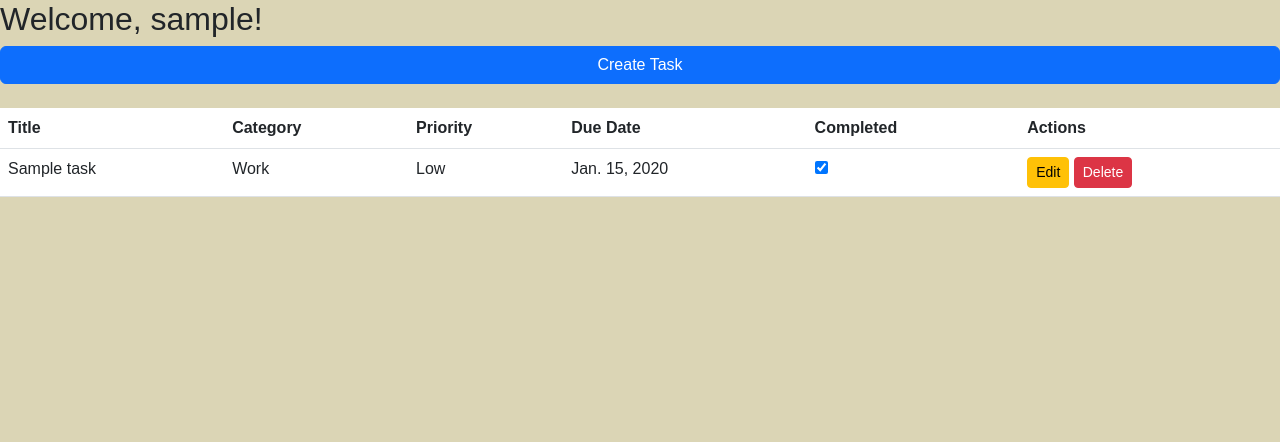
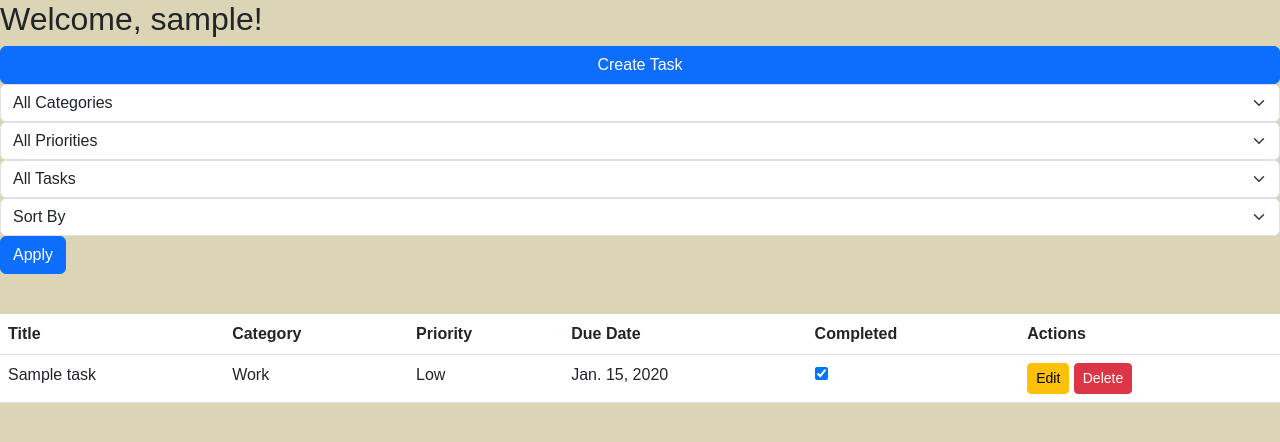
Before and after one commit to LisaReitinger/the-task-tracker, a Django app: page /dashboard/ in a window 1280 px wide. Shown: the top 442 px of the page. Run offline with Django 4.2, Linux system fonts and the light colour scheme; a user stored in the database is signed in; tables that the repository leaves empty hold one stand-in row (values such as "Sample post").

Commit message:
Add filters and sorting for tasks

```diff
--- a/tasks/templates/tasks/dashboard.html
+++ b/tasks/templates/tasks/dashboard.html
@@ -4,6 +4,33 @@
 {% block content %}
 <h2>Welcome, {{ user.username }}!</h2>
 <a href="{% url 'task_create' %}" class="btn btn-primary">Create Task</a>
+
+<form method="GET" class="mb-3">
+    <select name="category" class="form-select">
+        <option value="">All Categories</option>
+        <option value="Work">Work</option>
+        <option value="Personal">Personal</option>
+        <option value="Health">Health</option>
+    </select>
+    <select name="priority" class="form-select">
+        <option value="">All Priorities</option>
+        <option value="Low">Low</option>
+        <option value="Medium">Medium</option>
+        <option value="High">High</option>
+    </select>
+    <select name="completed" class="form-select">
+        <option value="">All Tasks</option>
+        <option value="true">Completed</option>
+        <option value="false">Incomplete</option>
+    </select>
+    <select name="sort_by" class="form-select">
+        <option value="">Sort By</option>
+        <option value="due_date">Due Date</option>
+        <option value="priority">Priority</option>
+    </select>
+    <button type="submit" class="btn btn-primary">Apply</button>
+</form>
+
 <table class="table mt-4">
     <thead>
         <tr>
--- a/tasks/views.py
+++ b/tasks/views.py
@@ -38,7 +38,27 @@ def login_view(request):
 
 @login_required
 def dashboard(request):
-    tasks = Task.objects.filter(user=request.user).order_by('due_date')
+    tasks = Task.objects.filter(user=request.user)
+
+    # Filtering
+    category = request.GET.get('category')
+    priority = request.GET.get('priority')
+    completed = request.GET.get('completed')
+
+    if category:
+        tasks = tasks.filter(category=category)
+    if priority:
+        tasks = tasks.filter(priority=priority)
+    if completed:
+        tasks = tasks.filter(completed=(completed == 'true'))
+
+    # Sorting
+    sort_by = request.GET.get('sort_by')
+    if sort_by == 'due_date':
+        tasks = tasks.order_by('due_date')
+    elif sort_by == 'priority':
+        tasks = tasks.order_by('priority')
+
     return render(request, 'tasks/dashboard.html', {'tasks': tasks})
 
 @login_required
```
